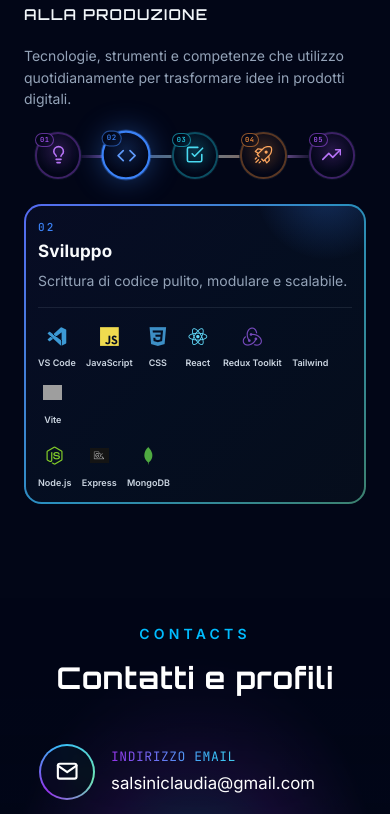
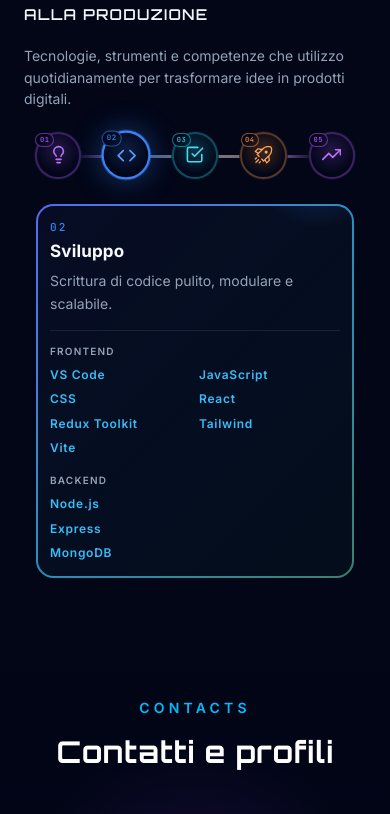
Before and after one commit to Claudiasals/claudia-salsini-portfolio, a React (Vite) app: page / in a window 390 px wide. Shown: the part 4275-5089 px from the top of the page. Built offline with nearby package versions, Linux system fonts and the light colour scheme; grey boxes are pictures that could not be loaded.

Commit message:
feat(skills,mobile): sostituite icone dello stack quotidiano con elenco azzurro, ripristinata card centrata e aggiunto pulsante Home al menu smartphone.

```diff
--- a/src/components/Navbar.jsx
+++ b/src/components/Navbar.jsx
@@ -183,6 +183,7 @@ const Navbar = () => {
             className={`nav-mobile-menu ${menuOpen ? 'nav-mobile-menu--open' : ''}`}
             aria-hidden={!menuOpen}
           >
+            {homeItem}
             {sectionItems}
           </ul>
         </div>
--- a/src/components/Skills.jsx
+++ b/src/components/Skills.jsx
@@ -21,7 +21,6 @@ import TechRadar, {
   BRIDGE_JOINT_GLOW_PX,
   ICON_RADIAL_OFFSET,
   polarToPercent,
-  SkillIcon,
   SPOKE_HUB_COLOR,
 } from './TechRadar'
 
@@ -1385,20 +1384,16 @@ const Skills = () => {
                     <div className="skills-pipeline__constellation-groups">
                       {activeProcessStackGroups.map((group) => (
                         <div key={group.id} className="skills-pipeline__constellation">
-                          <div className="skills-pipeline__tools">
+                          {group.label ? (
+                            <p className="skills-pipeline__constellation-label">{group.label}</p>
+                          ) : null}
+                          <ul className="project-case-tech-list skills-pipeline__stack-list">
                             {group.tools.map((tool) => (
-                              <span
-                  key={tool.name}
-                                className="skills-pipeline__tool"
-                  style={{ '--skill-color': tool.glow }}
-                >
-                                <span className="skills-pipeline__tool-icon" aria-hidden="true">
-                    <SkillIcon skill={tool} />
-                  </span>
-                                <span className="skills-pipeline__tool-name">{tool.name}</span>
-                              </span>
+                              <li key={tool.name} className="project-case-tech-list__item">
+                                {tool.name}
+                              </li>
                             ))}
-                          </div>
+                          </ul>
                 </div>
               ))}
             </div>
--- a/src/skills.css
+++ b/src/skills.css
@@ -757,8 +757,8 @@
 
 .skills-pipeline__constellation-groups {
   display: grid;
-  grid-template-columns: repeat(auto-fit, minmax(min(100%, 12rem), 1fr));
-  gap: 1rem 1.35rem;
+  grid-template-columns: 1fr;
+  gap: 1.15rem;
   margin-top: 0.9rem;
   padding-top: 0.85rem;
   border-top: 1px solid rgba(148, 163, 184, 0.14);
@@ -782,39 +782,31 @@
   border-top: 1px solid rgba(148, 163, 184, 0.14);
 }
 
-.skills-pipeline__tools {
-  display: flex;
-  flex-wrap: wrap;
-  align-items: flex-start;
-  gap: 0.85rem 1rem;
+.skills-pipeline__constellation-label {
+  margin: 0 0 0.5rem;
+  font-size: 0.6875rem;
+  font-weight: 600;
+  letter-spacing: 0.12em;
+  text-transform: uppercase;
+  color: #94a3b8;
 }
 
-.skills-pipeline__tool {
-  display: inline-flex;
-  flex-direction: column;
-  align-items: center;
-  gap: 0.4rem;
-  min-width: 0;
-  max-width: 4.75rem;
-  text-align: center;
+.skills-pipeline__stack-list {
+  margin-top: 0;
 }
 
-.skills-pipeline__tool-icon {
-  display: grid;
-  place-items: center;
-  width: 2.25rem;
-  height: 2.25rem;
-  color: var(--skill-color, #38bdf8);
-  font-size: 1.45rem;
-  line-height: 1;
+/* Due colonne per stack lunghi (es. frontend con 7 voci) */
+.skills-pipeline__constellation .project-case-tech-list:has(li:nth-child(4)) {
+  grid-template-columns: repeat(2, minmax(0, 1fr));
+  column-gap: 0.75rem;
+  row-gap: 0.35rem;
 }
 
-.skills-pipeline__tool-name {
-  font-size: 0.6875rem;
-  font-weight: 600;
-  line-height: 1.25;
-  color: #cbd5e1;
-  word-break: break-word;
+/* Smartphone: come nei progetti — una colonna fino a 5 voci */
+@media (width < 640px) {
+  .skills-pipeline__constellation .project-case-tech-list:has(li:nth-child(4)):not(:has(li:nth-child(6))) {
+    grid-template-columns: 1fr;
+  }
 }
 
 .skill-glyph__icon {
@@ -1248,9 +1240,11 @@
     font-size: 0.5625rem;
   }
 
-  .skills-pipeline__tools {
-    gap: 0.65rem 0.75rem;
+  .skills-pipeline__constellation-groups {
+    grid-template-columns: repeat(2, minmax(0, 1fr));
+    gap: 1.35rem 1.5rem;
   }
+
 }
 
 @media (width < 640px) {
@@ -1443,29 +1437,27 @@
 
   .skills-pipeline__stage {
     grid-column: 1 / -1 !important;
-    width: 100%;
-    max-width: 100%;
-    justify-self: stretch;
+    width: fit-content;
+    max-width: min(calc(100% - 1.5rem), 38rem);
+    justify-self: center;
     margin: 1rem auto 0;
     padding: 0.8rem 0.75rem 0.85rem;
   }
 
-  .skills-pipeline__tools {
-    gap: 0.55rem 0.65rem;
+  .skills-pipeline__constellation-groups {
+    grid-template-columns: 1fr;
+    gap: 1rem;
   }
 
-  .skills-pipeline__tool {
-    max-width: 3.75rem;
+  .skills-pipeline__constellation-label {
+    margin-bottom: 0.45rem;
+    font-size: 0.625rem;
   }
 
-  .skills-pipeline__tool-icon {
-    width: 1.85rem;
-    height: 1.85rem;
-    font-size: 1.2rem;
-  }
-
-  .skills-pipeline__tool-name {
-    font-size: 0.5625rem;
+  .skills-pipeline__constellation .project-case-tech-list:has(li:nth-child(6)) {
+    grid-template-columns: repeat(2, minmax(0, 1fr));
+    column-gap: 0.5rem;
+    row-gap: 0.4rem;
   }
 }
 
```
